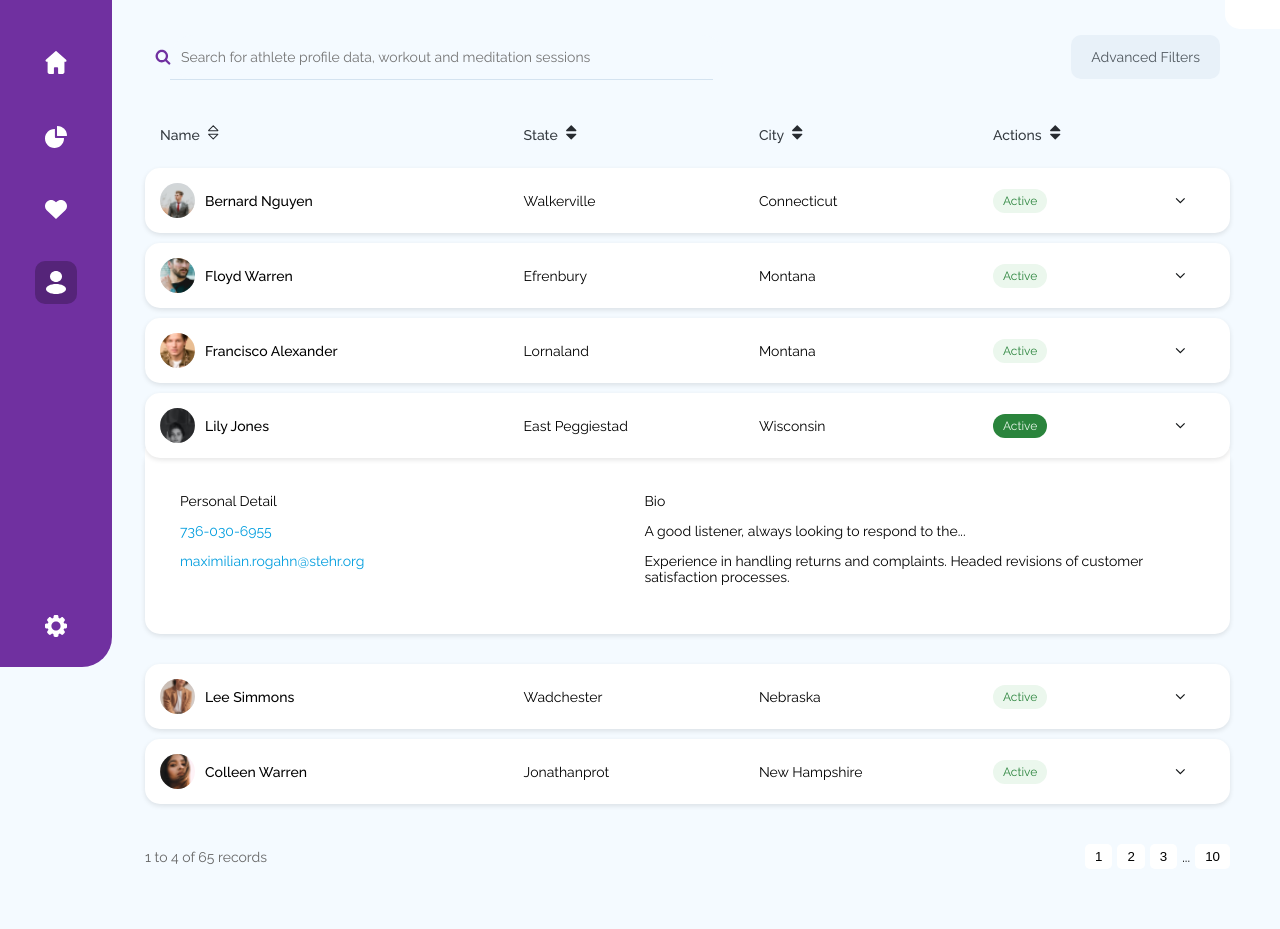
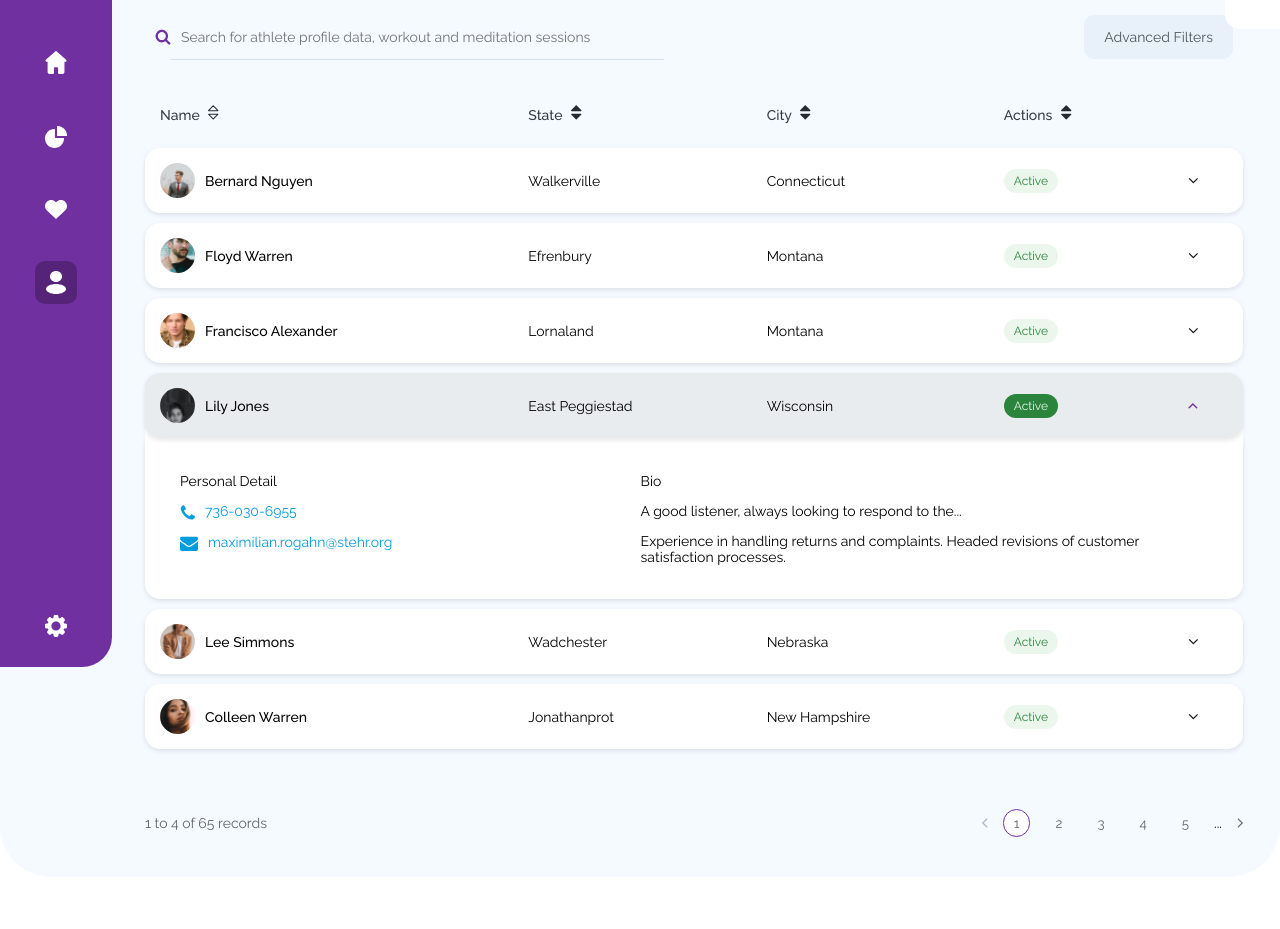
Before and after one commit to Bernardo-Mediaweb/HTML-CSS-Mediaweb, a plain HTML site: page HTML and SCSS Challenge/dist/index.html in a window 1280 px wide. Shown: the part 133-1062 px from the top of the page. After the commit the page ends 1010 px from the top, so only its background shows below. Drawn offline with Linux system fonts and the light colour scheme.

Commit message:
Enhance Sidebar Features and Fix Layout Issues

```diff
--- a/HTML and SCSS Challenge/dist/index.html
+++ b/HTML and SCSS Challenge/dist/index.html
@@ -8,7 +8,6 @@
 </head>
 <body>
     <div class="overlay"></div>
-
     <div class="container">
         <!-- Nav sidebar -->
         <nav class="nav-sidebar">
@@ -44,7 +43,7 @@
         </nav>
         <!-- Right sidebar-->
          <button class="sidebar-toggle-btn">
-            <img src="/HTML and SCSS Challenge/src/img/icons/chevron-right.svg" class="arrow-icon" alt="Toggle Sidebar">
+            <img src="/HTML and SCSS Challenge/src/img/icons/chevron-left.svg" class="arrow-icon" alt="Toggle Sidebar">
         </button>
         <div class="right-sidebar" id="rightSidebar">
                 <div class="profile">
@@ -183,7 +182,7 @@
                                 <img src="/HTML and SCSS Challenge/src/img/icons/angle-down.svg" class="dropdown-icon" alt="Dropdown Icon">
                             </td>
                         </tr>
-                        <tr>
+                        <tr class="bg-color">
                             <td>
                                 <div class="name-container">
                                     <img src="/HTML and SCSS Challenge/src/img/avatar_4.png" class="profile-pic" alt="User">
@@ -196,25 +195,27 @@
                                 <span class="status active">Active</span>
                             </td>
                             <td>
-                                <img src="/HTML and SCSS Challenge/src/img/icons/angle-down.svg" class="dropdown-icon" alt="Dropdown Icon">
+                                <img src="/HTML and SCSS Challenge/src/img/icons/angle-up.svg" class="dropdown-icon" alt="Dropdown Icon">
                             </td>
                         </tr>
-                        <div><tr class="accordion-content">
+                        <div>
+                            <tr class="accordion-content">
                             <td colspan="5">
                                 <div class="accordion-details">
                                     <div>
                                         <span>Personal Detail</span>
-                                        <p>736-030-6955</p>
-                                        <p>maximilian.rogahn@stehr.org</p>
+                                        <p><img src="/HTML and SCSS Challenge/src/img/icons/phone.svg" alt="Phone Icon">736-030-6955</p>
+                                        <p><img src="/HTML and SCSS Challenge/src/img/icons/envelope.svg" alt="Envelope Icon">maximilian.rogahn@stehr.org</p>
                                     </div>
                                     <div>
                                         <span>Bio</span>
                                         <p>A good listener, always looking to respond to the...</p>
                                     <p>Experience in handling returns and complaints. Headed revisions of customer satisfaction processes.</p></div>
 
-                            </div>
+                                </div>
                             </td>
-                        </tr> </div>
+                            </tr>
+                        </div>
                         <tr>
                             <td>
                                 <div class="name-container">
@@ -256,11 +257,14 @@
                         1 to 4 of 65 records
                     </div>
                     <div class="pagination-controls">
+                        <span><img src="/HTML and SCSS Challenge/src/img/icons/left-arrow.svg" alt="" srcset=""></span>
                         <button class="pagination-button">1</button>
-                        <button class="pagination-button">2</button>
-                        <button class="pagination-button">3</button>
+                        <button class="no-pagination-button">2</button>
+                        <button class="no-pagination-button">3</button>
+                        <button class="no-pagination-button">4</button>
+                        <button class="no-pagination-button">5</button>
                         <span>...</span>
-                        <button class="pagination-button">10</button>
+                        <span><img src="/HTML and SCSS Challenge/src/img/icons/right-arrow.svg" alt="" srcset=""></span>
                     </div>
             </div>
         </div>
@@ -283,7 +287,7 @@
     const rightSidebar = document.getElementById("rightSidebar");
     const sidebarToggleBtn = document.querySelector(".sidebar-toggle-btn");
     const arrowIcon = sidebarToggleBtn.querySelector(".arrow-icon");
-    const content = document.querySelector(".content");
+    const content = document.querySelector(".container");
 
     sidebarToggleBtn.addEventListener("click", () => {
         rightSidebar.classList.toggle("expanded");
--- a/HTML and SCSS Challenge/scss/_config.scss
+++ b/HTML and SCSS Challenge/scss/_config.scss
@@ -44,3 +44,7 @@ h3 {
     margin: 0;
     padding: 0;
 }
+
+.bg-color {
+    background-color: #e9ecef !important;
+}
--- a/HTML and SCSS Challenge/scss/main.scss
+++ b/HTML and SCSS Challenge/scss/main.scss
@@ -1,17 +1,23 @@
 @import 'config';
 
 body {
-    background-color: $primary-color;
     display: flex;
     font-family: 'Raleway', sans-serif;
     font-size: 14px;
     margin: 0;
-    padding: 30px;
 }
 
 .container {
     display: flex;
     width: 100%;
+    padding: 30px;
+    border-radius: 51px;
+    background-color: #F4FAFF;
+    transition: margin-right 0.3s ease;
+
+    &.shifted {
+        margin-right: 360px; // Adjusts content when sidebar is open
+    }
 }
 
 //Nav sidebar
@@ -271,7 +277,7 @@ body {
     border: none;
     border-bottom: 1px solid $grey-line-color;
     margin: -10px 0 0 25px;
-    width: 50%;
+    width: 45%;
 }
 
 .menu {
@@ -351,6 +357,12 @@ body {
             box-shadow: 0 2px 5px rgba(0, 0, 0, 0.1);
             margin-bottom: 10px;
             position: relative;
+            z-index: 1;
+
+            // Fix an issue related the two last rows of the table
+            &:nth-last-child(-n+2) {
+                bottom: 20px;
+            }
 
             &:hover {
                 background-color: rgb(233, 236, 239);
@@ -377,7 +389,7 @@ body {
             /*display: none;*/
             position: relative;
             top: -20px; /* Pull it up to hide the gap */
-            z-index: -1;
+            z-index: 0;
 
             td {
                 border-radius: 0 0 15px 15px !important;
@@ -386,13 +398,22 @@ body {
         }
             .accordion-details {
                 display: flex;
-                gap: 280px;
+                gap: 10px;
                 justify-content: space-between;
                 margin-top: 10px;
-                padding: 15px;
+                padding: 15px 15px 0;
+
+                div:first-of-type {
+                    width: 50%;
+                }
 
                 div:first-of-type > p:nth-of-type(-n+2) {
                     color: #009DDE;
+                }
+
+                img {
+                    margin-right: 10px;
+                    vertical-align: middle; // Aligns the image with the text baseline
                 }
 
             }
@@ -468,19 +489,31 @@ body {
 .pagination-controls {
     align-items: center;
     display: flex;
-    gap: 5px;
+    gap: 15px;
 
     .pagination-button {
+        font-family: $font-family;
+        color: #666;
         background-color: #ffffff;
         border: none;
-        border-radius: 5px;
+        border-radius: 15px;
         cursor: pointer;
         padding: 5px 10px;
         transition: background-color 0.3s;
+        border: 1px solid #{$secondary-color};
 
         &:hover {
             background-color: #ddd;
         }
+    }
+
+    .no-pagination-button {
+        font-family: $font-family;
+        color: #666;
+        background-color: #f4faff;
+        border: none;
+        cursor: pointer;
+        padding: 5px 10px;
     }
 }
 
@@ -590,14 +623,9 @@ body {
 
 // Adjust content margin when sidebar is expanded
 .content {
-    margin-left: 95px;
-    padding: 20px;
-    transition: margin-right 0.3s ease;
-    width: 100%;
-
-    &.shifted {
-        margin-right: 360px; // Adjusts content when sidebar is open
-    }
+    margin: auto;
+    width: 90%;
+    margin-left: 115px;
 }
 
 .profile {
@@ -789,7 +817,6 @@ body {
               font-weight: 500;
             }
 
-
         }
 
         .divider {
```
Also changed, not shown: HTML and SCSS Challenge/README.md, HTML and SCSS Challenge/dist/css/main-min.css, HTML and SCSS Challenge/dist/css/main.css, HTML and SCSS Challenge/src/img/icons/angle-up.svg (added), HTML and SCSS Challenge/src/img/icons/envelope.svg (added), 1 other file.
